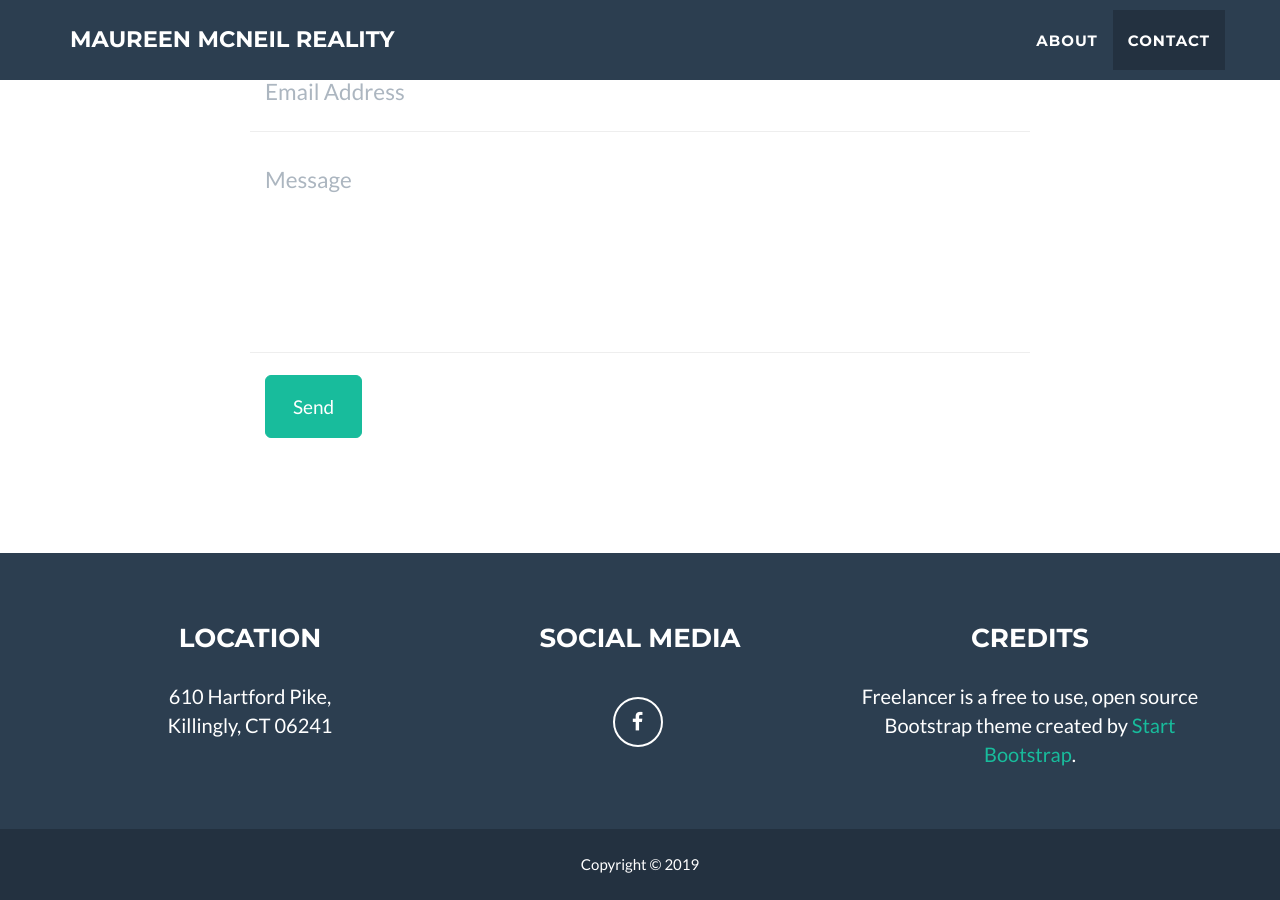
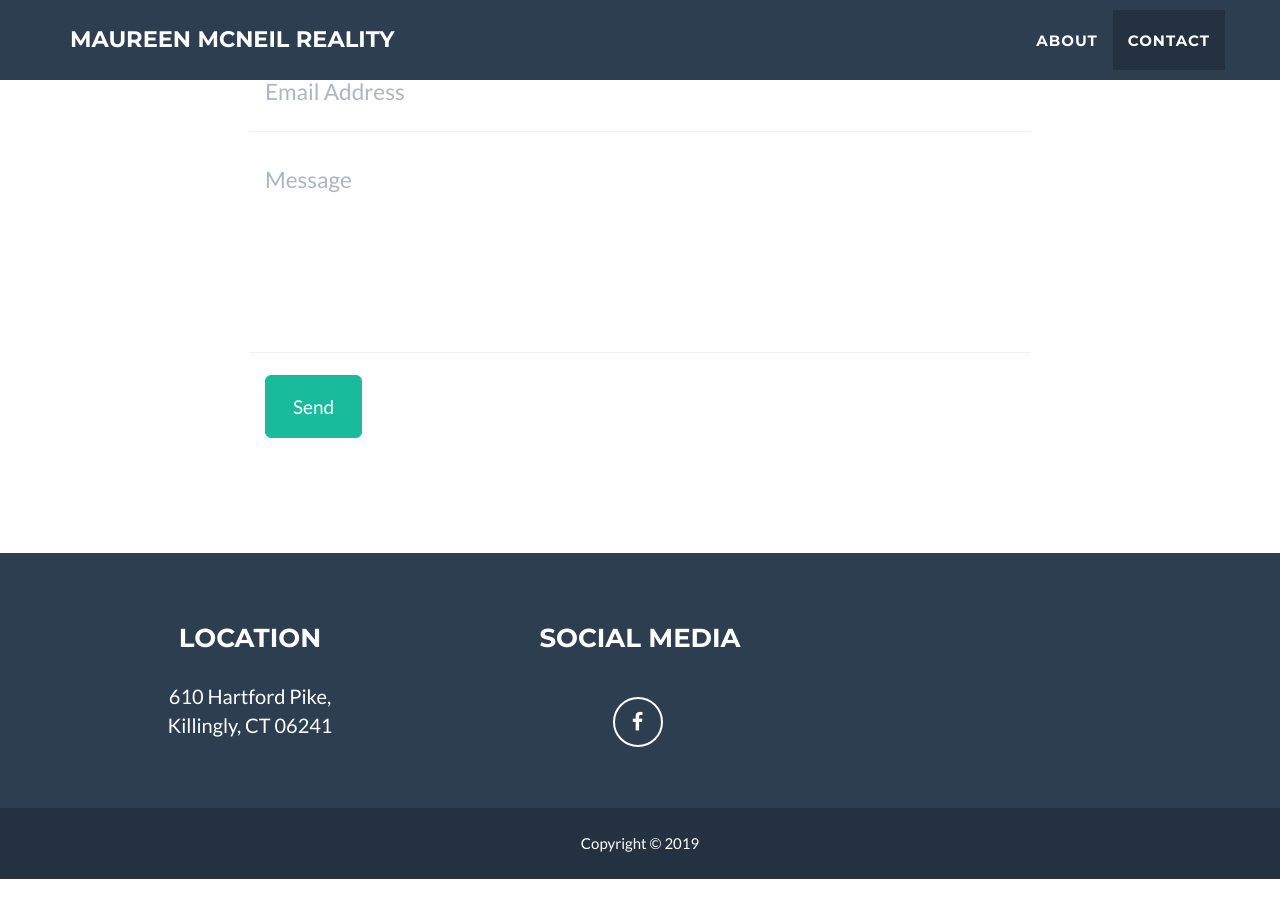
Before and after one commit to maureenmcneilreality/maureenmcneilreality, a Jekyll site: the page built from index.html, in a window 1280 px wide and 900 px high, scrolled down 1970 px. Built offline with Jekyll 4.4.1, drawn with Linux system fonts in a browser that asks for light colours; after the commit the page ends 2849 px from its top, so only the background shows below that.

Commit message:
Update _config.yml

```diff
--- a/_config.yml
+++ b/_config.yml
@@ -35,7 +35,7 @@ footer:
   copyright:
   location: Location
   social: Social Media
-  credits: Credits
+
 
 # Social networks usernames (many more available: google-plus, flickr, dribbble, pinterest, instagram, tumblr, linkedin, etc.)
 social:
@@ -47,8 +47,6 @@ address:
   - line: 610 Hartford Pike,
   - line: Killingly, CT 06241
 
-# Credits content
-credits: 'Freelancer is a free to use, open source Bootstrap theme created by <a href="http://startbootstrap.com">Start Bootstrap</a>.'
 
 
 # Build settings
```
